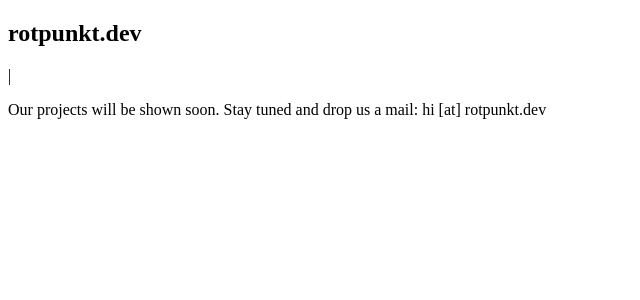
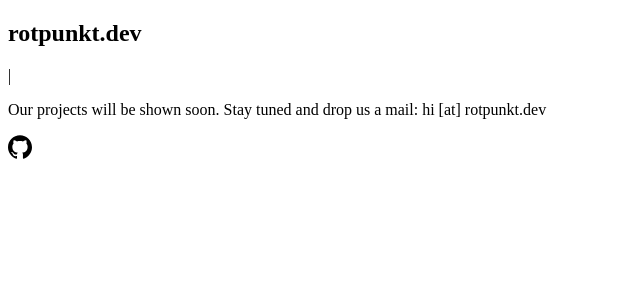
Before and after one commit to rotpunkt-dev/rotpunkt.dev, a Next.js app: page / in a window 1280 px wide. Shown: the top 300 px of the page, without its empty margins (0-640 px from the left). Built offline with nearby package versions, Linux system fonts and the light colour scheme.

Commit message:
added github link

```diff
--- a/pages/index.js
+++ b/pages/index.js
@@ -21,6 +21,9 @@
               Our projects will be shown soon. Stay tuned and drop us a mail: hi
               [at] rotpunkt.dev
             </p>
+            <a href="https://github.com/rotpunkt-dev" target="_blank" rel="noopener">
+            <svg class="fill-current w-8 h-8 text-red-400 mx-auto "><title>GitHub</title><path d="M12 .297c-6.63 0-12 5.373-12 12 0 5.303 3.438 9.8 8.205 11.385.6.113.82-.258.82-.577 0-.285-.01-1.04-.015-2.04-3.338.724-4.042-1.61-4.042-1.61C4.422 18.07 3.633 17.7 3.633 17.7c-1.087-.744.084-.729.084-.729 1.205.084 1.838 1.236 1.838 1.236 1.07 1.835 2.809 1.305 3.495.998.108-.776.417-1.305.76-1.605-2.665-.3-5.466-1.332-5.466-5.93 0-1.31.465-2.38 1.235-3.22-.135-.303-.54-1.523.105-3.176 0 0 1.005-.322 3.3 1.23.96-.267 1.98-.399 3-.405 1.02.006 2.04.138 3 .405 2.28-1.552 3.285-1.23 3.285-1.23.645 1.653.24 2.873.12 3.176.765.84 1.23 1.91 1.23 3.22 0 4.61-2.805 5.625-5.475 5.92.42.36.81 1.096.81 2.22 0 1.606-.015 2.896-.015 3.286 0 .315.21.69.825.57C20.565 22.092 24 17.592 24 12.297c0-6.627-5.373-12-12-12"/></svg>
+            </a>
           </div>
         </div>
       </section>
```
